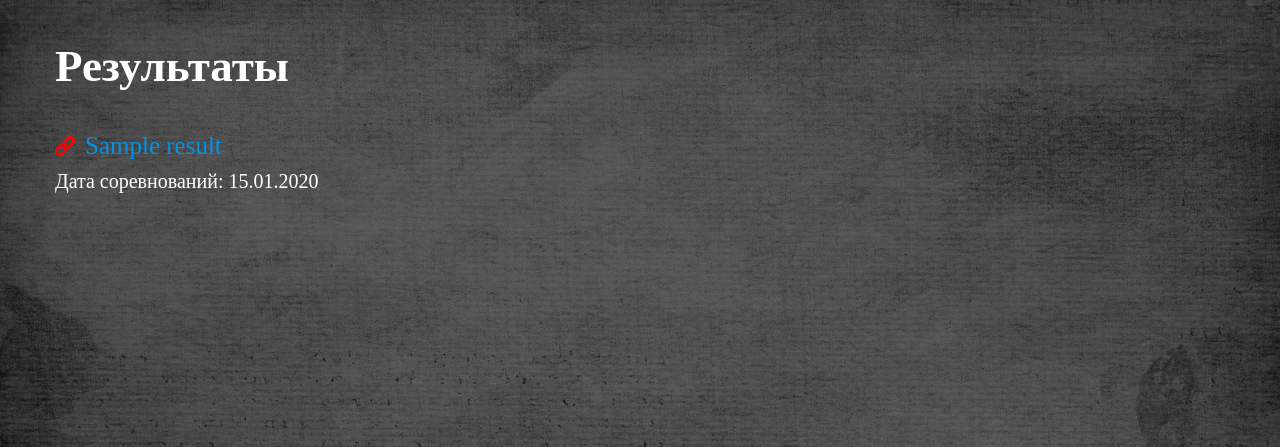
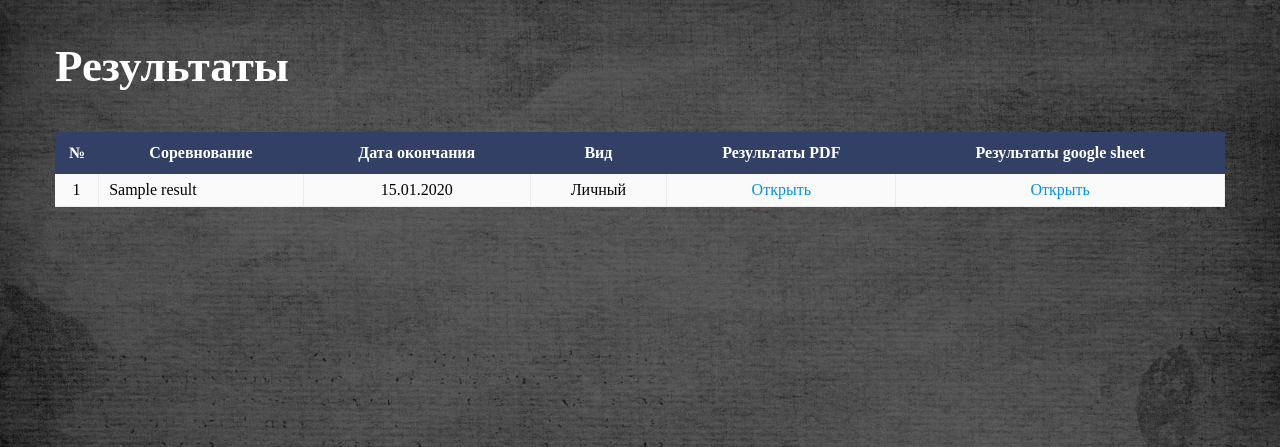
Before and after one commit to karamzi/bowl_spb, a Django app: template templates/results.html in a window 1280 px wide. Shown: the part 100-547 px from the top of the page. Run offline with Django 3.2, Linux system fonts and the light colour scheme; the template is opened without the code that fills it: most values are stand-ins (such as "Sample title", 1, 10 or a date in 2020).

Commit message:
results table

```diff
--- a/static/css/results_1.css
+++ /dev/null
@@ -1,39 +0,0 @@
-.section_results {
-    flex-grow: 1;
-    padding: 40px 10px;
-    position: relative;
-    z-index: 1;
-}
-
-.section_results h1 {
-    color: white;
-    font-size: 45px;
-    margin-bottom: 40px;
-}
-
-.date {
-    color: #fff;
-    font-size: 20px;
-    margin-top: 10px;
-    margin-bottom: 20px;
-}
-
-.document {
-    display: flex;
-    align-items: center;
-}
-
-.document img {
-    margin-right: 10px;
-}
-
-.document a {
-    text-decoration: none;
-    color: #0093E9;
-    font-size: 25px;
-}
-
-.document a:hover {
-    transition: color 0.3s ease;
-    color: #f64b39;
-}
--- /dev/null
+++ b/static/css/results_2.css
@@ -0,0 +1,59 @@
+.section_results {
+    flex-grow: 1;
+    padding: 40px 10px;
+    position: relative;
+    z-index: 1;
+}
+
+.section_results h1 {
+    color: white;
+    font-size: 45px;
+    margin-bottom: 40px;
+}
+
+.table-wrap table {
+    width: 100%;
+    border-collapse: collapse;
+    margin-bottom: 40px;
+}
+
+.table-wrap thead {
+    color: white;
+    background-color: #334065;
+}
+
+.table-wrap th {
+    padding: 12px 0;
+}
+
+.table-wrap tbody tr {
+    background-color: #fafafa;
+}
+
+.table-wrap tbody tr:nth-child(2n) {
+    background-color: #D5E4F3;
+}
+
+.table-wrap td {
+    border-bottom: solid 1px #ececec;
+    border-right: solid 1px #ececec;
+    text-align: center;
+    padding: 7px 7px;
+}
+
+.date {
+    color: #fff;
+    font-size: 20px;
+    margin-top: 10px;
+    margin-bottom: 20px;
+}
+
+.table-wrap a {
+    text-decoration: none;
+    color: #0093E9;
+}
+
+.table-wrap a:hover {
+    transition: color 0.3s ease;
+    color: #f64b39;
+}
--- a/templates/index.html
+++ b/templates/index.html
@@ -100,7 +100,6 @@
                         <p>{{ post.short_description }}</p>
                         <div class="news_footer">
                             <div class="views"><i class="ion-eye"></i>{{ post.count }}</div>
-                            {#                            <div class="comments"><i class="ion-chatboxes"></i>23</div>#}
                         </div>
                     </figcaption>
                     <a href="{% url 'news:current_news' pk=post.pk %}"></a>
--- a/templates/results.html
+++ b/templates/results.html
@@ -1,7 +1,7 @@
 {% extends 'layouts/basic.html' %}
 {% load static %}
 {% block links %}
-    <link rel="stylesheet" href="{% static 'css/results_1.css' %}">
+    <link rel="stylesheet" href="{% static 'css/results_2.css' %}">
 {% endblock %}
 {% block title %}Результаты{% endblock %}
 
@@ -9,18 +9,31 @@
     <div class="section_results">
         <div class="container">
             <h1>Результаты</h1>
-            <div class="documents">
-                {% for result in results %}
-                    {% if result.link %}
-                        <div class="document">
-                            <img src="{% static 'img/pdf_icon.png' %}" alt="">
-                            <a href="{{ result.link }}" target="_blank">{{ result.name }}</a>
-                        </div>
-                        <div class="date">
-                            <p>Дата соревнований: {{ result.date|date:'d.m.Y' }}</p>
-                        </div>
-                    {% endif %}
-                {% endfor %}
+            <div class="table-wrap">
+                <table>
+                    <thead>
+                    <tr>
+                        <th>№</th>
+                        <th>Соревнование</th>
+                        <th>Дата окончания</th>
+                        <th>Вид</th>
+                        <th>Результаты PDF</th>
+                        <th>Результаты google sheet</th>
+                    </tr>
+                    </thead>
+                    <tbody>
+                    {% for result in results %}
+                    <tr>
+                        <td>{{ forloop.counter }}</td>
+                        <td style="text-align: left; padding-left: 10px">{{ result.name }}</td>
+                        <td>{{ result.date|date:'d.m.Y' }}</td>
+                        <td>Личный</td>
+                        <td><a href="" target="_blank">Открыть</a></td>
+                        <td><a href="{{ result.link }}" target="_blank">Открыть</a></td>
+                    </tr>
+                    {% endfor %}
+                    </tbody>
+                </table>
             </div>
         </div>
     </div>
--- a/tournaments/models.py
+++ b/tournaments/models.py
@@ -111,8 +111,9 @@ class Calendar(models.Model):
 
 class Results(models.Model):
     name = models.CharField(max_length=150, verbose_name='Название турнира')
-    file = models.FileField(upload_to=results_path, verbose_name='Результаты', blank=True, null=True)
+    file = models.FileField(upload_to=results_path, verbose_name='Результаты PDF', blank=True, null=True)
     link = models.CharField(max_length=300, verbose_name='Ссылка на результаты', blank=True, null=True)
+    type = models.CharField(max_length=50, verbose_name='Тип соревнования', blank=True, null=True)
     date = models.DateField(blank=True, null=True)
 
     def __str__(self):
```
Also changed, not shown: static/css/rating_1.css (+8 -1 lines).
